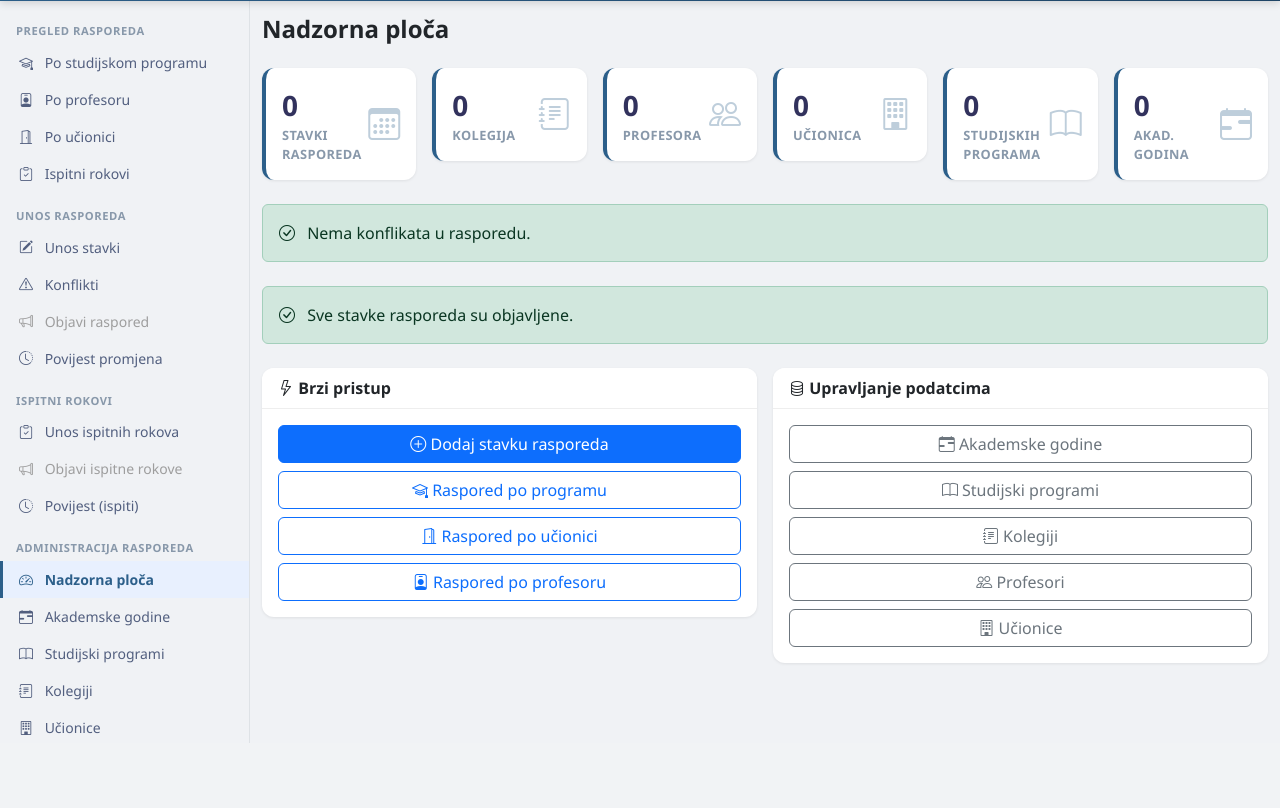
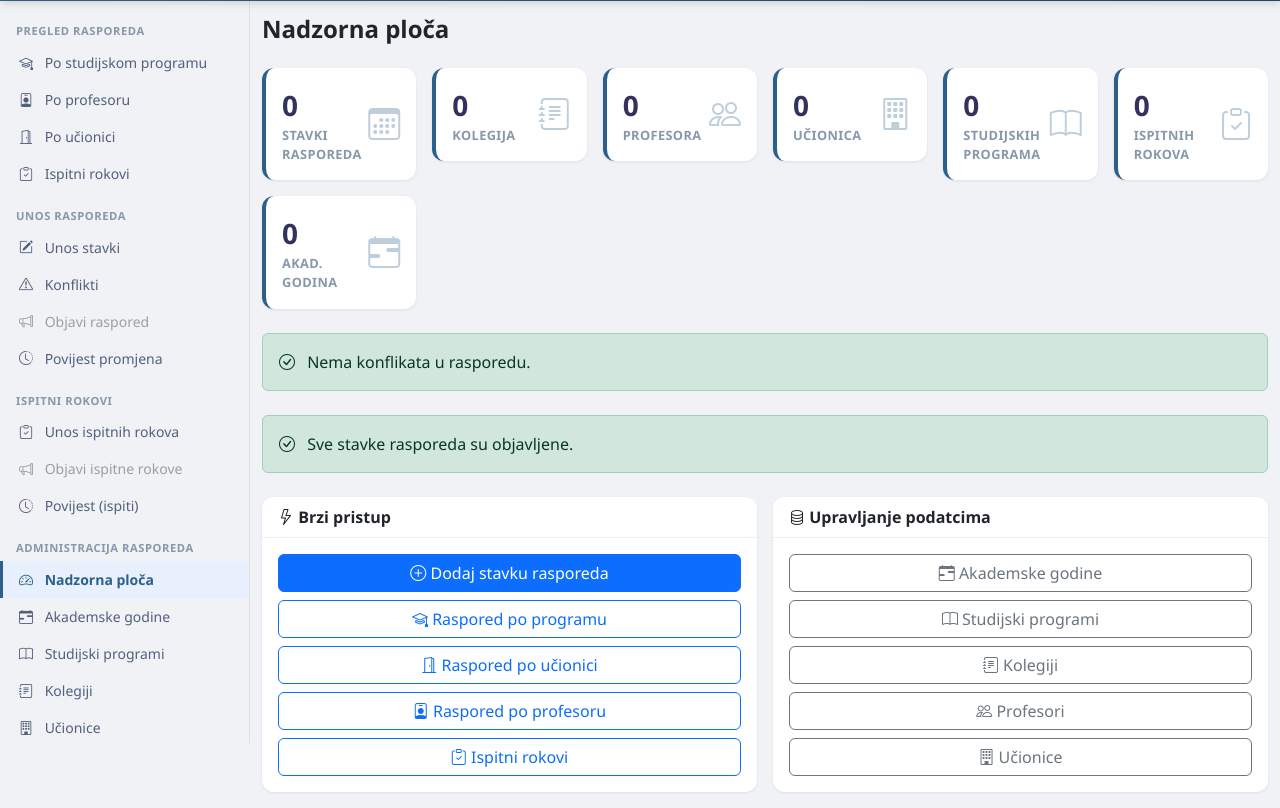
Before and after one commit to kkurilj/FOOZOS_raspored, a Flask app: page / in a window 1280 px wide. Shown: the part 57-865 px from the top of the page. Before the commit the page ends 800 px from the top, so only its background shows below. Run offline with Flask 3, Linux system fonts and the light colour scheme; the visitor is signed in with stand-in values (Sample User, id 1); data that the repository does not hold is empty; some libraries are stand-ins or nearby versions.

Commit message:
Add exam schedule info to dashboard: stats card, conflict/unpublished alerts, quick link
Co-Authored-By: Claude Opus 4.6 <noreply@anthropic.com>

```diff
--- a/app/blueprints/main.py
+++ b/app/blueprints/main.py
@@ -24,6 +24,9 @@ def index():
         'schedule_entries': db.execute('SELECT COUNT(*) FROM schedule_entry').fetchone()[0],
         'unpublished': db.execute('SELECT COUNT(*) FROM schedule_entry WHERE is_published = 0').fetchone()[0],
         'conflicts': db.execute('SELECT COUNT(*) FROM schedule_entry WHERE has_conflict = 1').fetchone()[0],
+        'exam_entries': db.execute('SELECT COUNT(*) FROM exam_entry').fetchone()[0],
+        'exam_unpublished': db.execute('SELECT COUNT(*) FROM exam_entry WHERE is_published = 0').fetchone()[0],
+        'exam_conflicts': db.execute('SELECT COUNT(*) FROM exam_entry WHERE has_conflict = 1').fetchone()[0],
     }
     return render_template('index.html', stats=stats)
 
--- a/app/templates/index.html
+++ b/app/templates/index.html
@@ -66,6 +66,17 @@
         <div class="card stat-card p-3">
             <div class="d-flex justify-content-between align-items-center">
                 <div>
+                    <div class="stat-value">{{ stats.exam_entries }}</div>
+                    <div class="stat-label">Ispitnih rokova</div>
+                </div>
+                <i class="bi bi-clipboard-check stat-icon"></i>
+            </div>
+        </div>
+    </div>
+    <div class="col-md-4 col-lg-2">
+        <div class="card stat-card p-3">
+            <div class="d-flex justify-content-between align-items-center">
+                <div>
                     <div class="stat-value">{{ stats.academic_years }}</div>
                     <div class="stat-label">Akad. godina</div>
                 </div>
@@ -113,6 +124,39 @@
 </div>
 {% endif %}
 
+{% if stats.exam_conflicts > 0 %}
+<div class="alert alert-danger d-flex justify-content-between align-items-center mb-4">
+    <div>
+        <i class="bi bi-clipboard-check me-2"></i>
+        <strong>{{ stats.exam_conflicts }}</strong> {{ 'ispitni rok ima konflikt' if stats.exam_conflicts == 1 else 'ispitnih rokova ima konflikte' }}.
+    </div>
+    <a href="{{ url_for('exam.index') }}" class="btn btn-danger btn-sm">
+        <i class="bi bi-clipboard-check"></i> Pregled ispitnih rokova
+    </a>
+</div>
+{% endif %}
+
+{% if stats.exam_unpublished > 0 %}
+<div class="alert alert-warning d-flex justify-content-between align-items-center mb-4">
+    <div>
+        <i class="bi bi-clipboard-check me-2"></i>
+        <strong>{{ stats.exam_unpublished }}</strong> {{ 'ispitni rok nije objavljen' if stats.exam_unpublished == 1 else 'ispitnih rokova nije objavljeno' }}.
+    </div>
+    <a href="{{ url_for('exam_timetable.unpublished') }}" class="btn btn-warning btn-sm">
+        <i class="bi bi-megaphone"></i> Objavi ispitne rokove
+    </a>
+</div>
+{% else %}
+{% if stats.exam_entries > 0 %}
+<div class="alert alert-success d-flex justify-content-between align-items-center mb-4">
+    <div>
+        <i class="bi bi-check-circle me-2"></i>
+        Svi ispitni rokovi su objavljeni.
+    </div>
+</div>
+{% endif %}
+{% endif %}
+
 <div class="row g-3">
     <div class="col-md-6">
         <div class="card">
@@ -134,6 +178,9 @@
                     </a>
                     <a href="{{ url_for('timetable.by_professor') }}" class="btn btn-outline-primary">
                         <i class="bi bi-person-badge"></i> Raspored po profesoru
+                    </a>
+                    <a href="{{ url_for('exam_timetable.index') }}" class="btn btn-outline-primary">
+                        <i class="bi bi-clipboard-check"></i> Ispitni rokovi
                     </a>
                 </div>
             </div>
```
